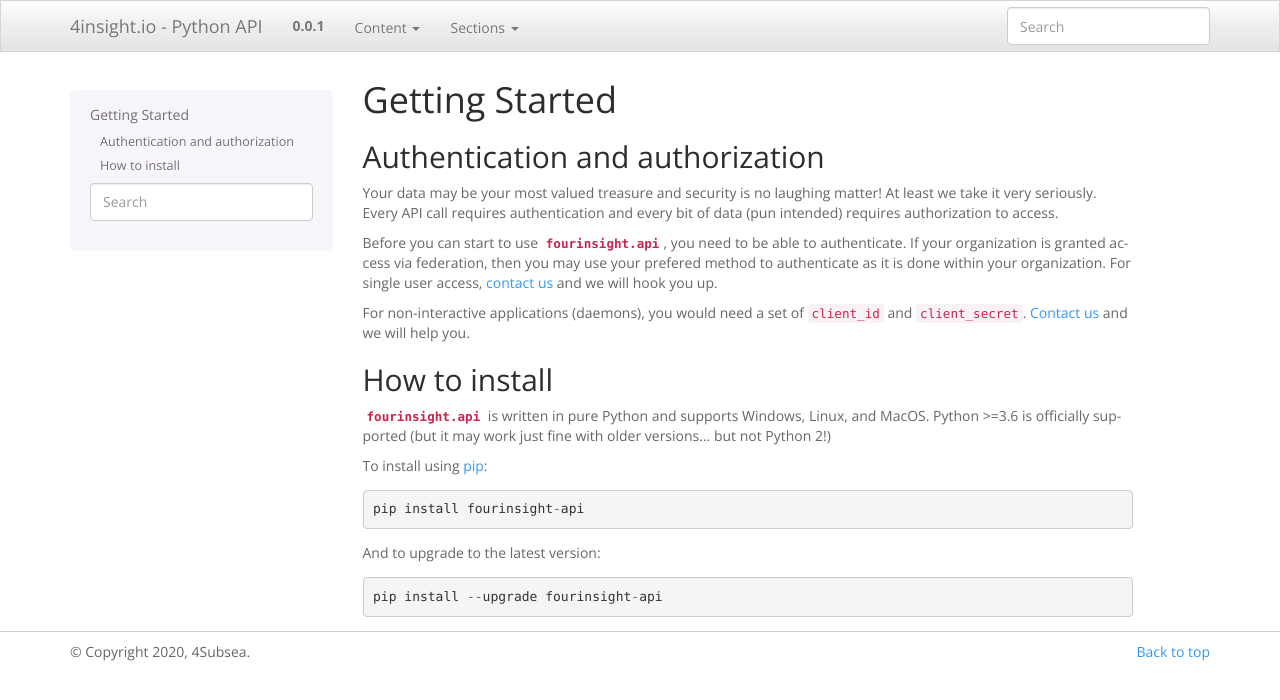
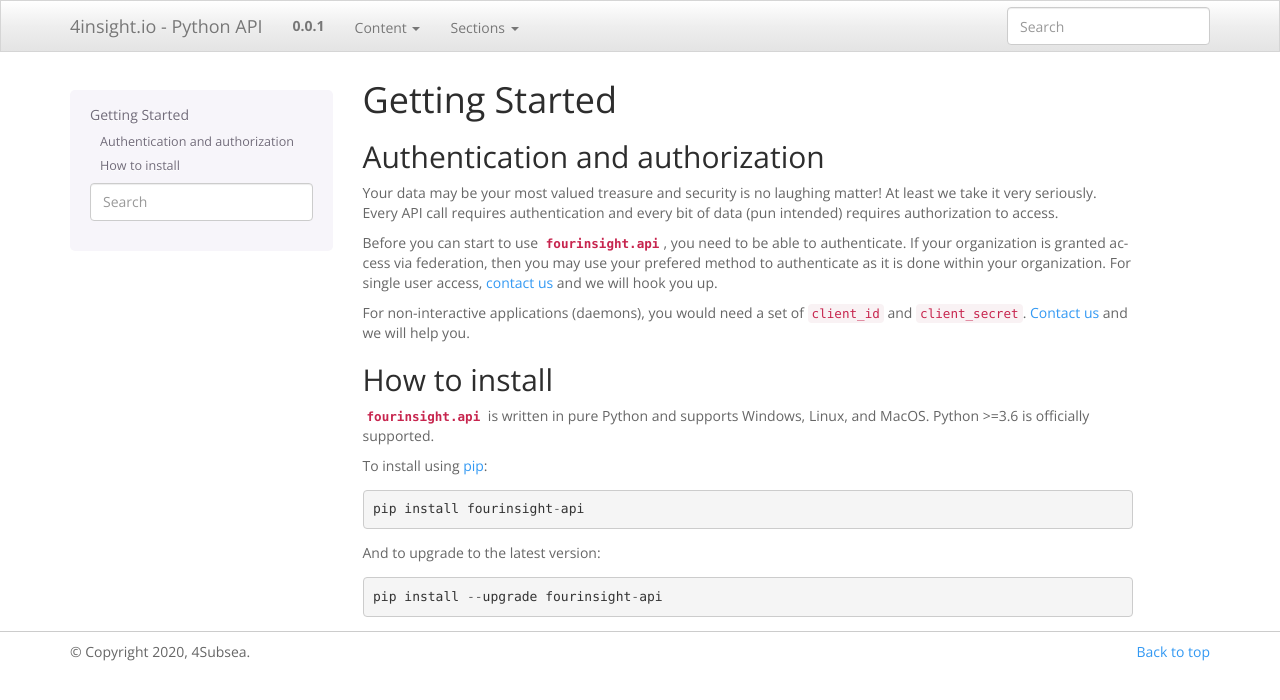
Before and after one commit to 4Subsea/fourinsight-api-python, a Sphinx documentation site: the page built from docs/getting_started.rst, in a window 1280 px wide. Shown: the top 700 px of the page. Built offline with Sphinx 7.4.7, drawn with Linux system fonts in a browser that asks for light colours.

Commit message:
Update docs/getting_started.rst

```diff
--- a/docs/getting_started.rst
+++ b/docs/getting_started.rst
@@ -21,8 +21,7 @@ How to install
 **************
 
 :py:mod:`fourinsight.api` is written in pure Python and supports Windows,
-Linux, and MacOS. Python >=3.6 is officially supported (but it may work just
-fine with older versions... but not Python 2!)
+Linux, and MacOS. Python >=3.6 is officially supported.
 
 .. _install-upgrade:
 
```
